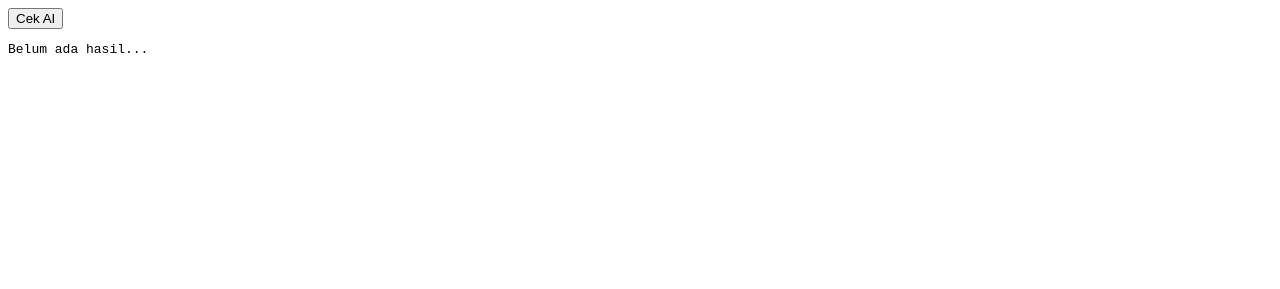
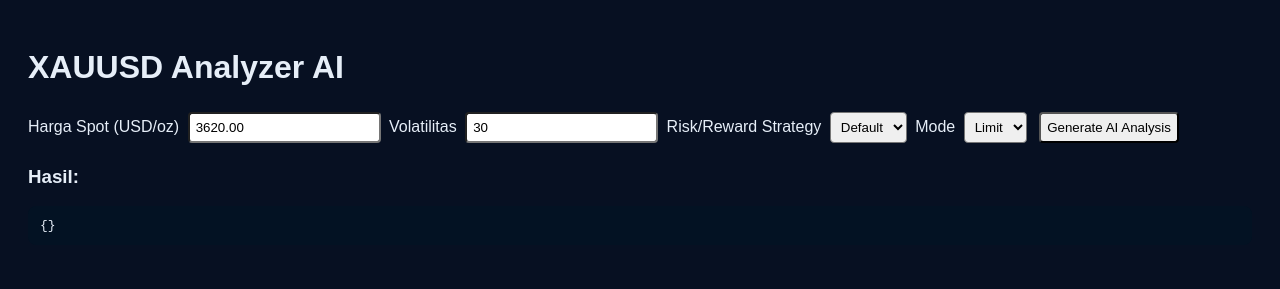
Before and after one commit to kijangweb/xauusd, a plain HTML site: page index.html in a window 1280 px wide. Drawn offline with Linux system fonts and the light colour scheme.

Commit message:
Update index.html

```diff
--- a/index.html
+++ b/index.html
@@ -1,18 +1,59 @@
-<button id="btnTest">Cek AI</button>
-<pre id="output">Belum ada hasil...</pre>
+<!DOCTYPE html>
+<html lang="id">
+<head>
+<meta charset="UTF-8">
+<title>XAUUSD Analyzer AI</title>
+<style>
+body{font-family:sans-serif; background:#071022; color:#e6eef8; padding:20px;}
+input, select, button{padding:6px; margin:4px; border-radius:4px;}
+pre{background:#031223; padding:12px; border-radius:8px; overflow:auto;}
+</style>
+</head>
+<body>
+
+<h1>XAUUSD Analyzer AI</h1>
+
+<label>Harga Spot (USD/oz)</label>
+<input type="number" id="price" value="3620.00">
+
+<label>Volatilitas</label>
+<input type="number" id="vol" value="30">
+
+<label>Risk/Reward Strategy</label>
+<select id="rrStrategy">
+  <option value="default" selected>Default</option>
+  <option value="ideal">Ideal</option>
+  <option value="safe">Safe</option>
+</select>
+
+<label>Mode</label>
+<select id="mode">
+  <option value="limit" selected>Limit</option>
+  <option value="stop">Stop</option>
+</select>
+
+<button id="gen">Generate AI Analysis</button>
+
+<h3>Hasil:</h3>
+<pre id="output">{}</pre>
 
 <script>
-document.getElementById("btnTest").addEventListener("click", async () => {
+document.getElementById("gen").addEventListener("click", async () => {
   const output = document.getElementById("output");
   output.textContent = "⏳ Memproses...";
 
-  const prompt = "Analisa XAUUSD hari ini, beri probabilitas Buy/Sell";
+  const payload = {
+    price: parseFloat(document.getElementById("price").value),
+    volatility: parseFloat(document.getElementById("vol").value),
+    rrStrategy: document.getElementById("rrStrategy").value,
+    mode: document.getElementById("mode").value
+  };
 
   try {
     const res = await fetch("/api/ai", {
       method: "POST",
-      headers: { "Content-Type": "application/json" },
-      body: JSON.stringify({ prompt })
+      headers: {"Content-Type": "application/json"},
+      body: JSON.stringify(payload)
     });
     const data = await res.json();
     output.textContent = JSON.stringify(data, null, 2);
@@ -21,3 +62,6 @@ document.getElementById("btnTest").addEventListener("click", async () => {
   }
 });
 </script>
+
+</body>
+</html>
```
